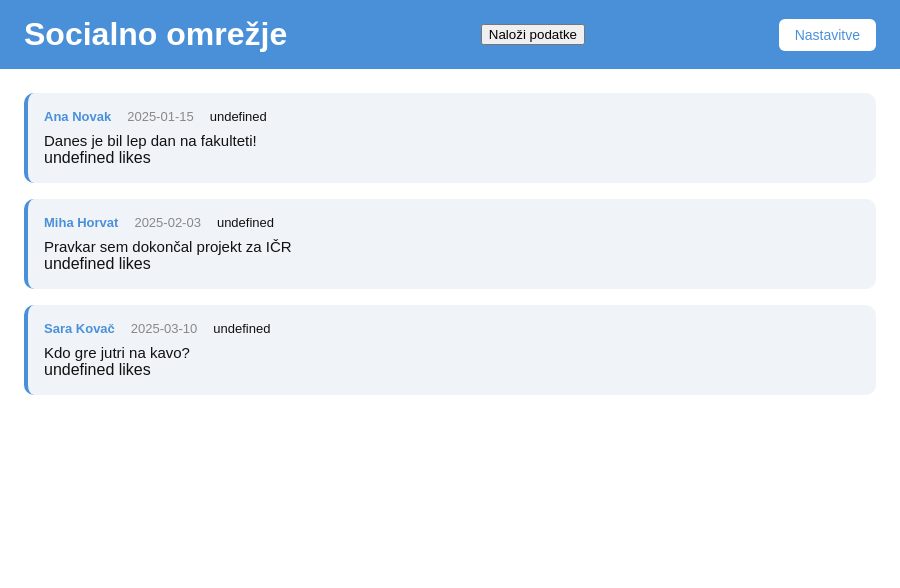
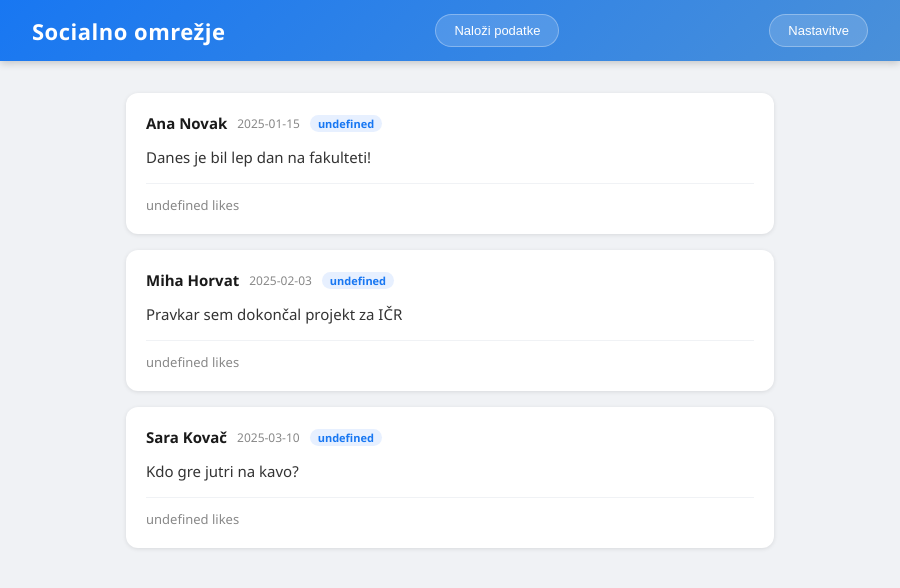
Before and after one commit to TilenBrunec/electron, an Electron app: page pages/index.html in a window 900 px wide. Drawn offline with Linux system fonts and the light colour scheme; no server answers.

Commit message:
naloga 7

```diff
--- a/lastFile.txt
+++ b/lastFile.txt
@@ -1 +1 @@
-C:\Users\diablo\OneDrive - Univerza v Mariboru\Namizje\3LETNIK\IČR\electron\data\objave2.json
+C:\Users\diablo\OneDrive - Univerza v Mariboru\Namizje\3LETNIK\IČR\electron\data\objave.json
--- a/pages/index.html
+++ b/pages/index.html
@@ -13,7 +13,8 @@
     <button id="btn-settings">Nastavitve</button>
   </header>
 
-  <main id="posts-container">
+   <main>
+    <div id="posts-container"></div>
   </main>
 
   <script src="renderer.js"></script>
--- a/styles/dark.css
+++ b/styles/dark.css
@@ -1,60 +1,152 @@
-body {
-  background-color: #1a1a2e;
-  color: #e0e0e0;
-  font-family: Arial, sans-serif;
+* {
+  box-sizing: border-box;
   margin: 0;
   padding: 0;
 }
 
+body {
+  background-color: #18191a;
+  color: #e4e6eb;
+  font-family: 'Segoe UI', Arial, sans-serif;
+  min-height: 100vh;
+}
+
 header {
-  background-color: #16213e;
-  color: #e0e0e0;
-  padding: 16px 24px;
+  background: linear-gradient(135deg, #242526, #3a3b3c);
+  color: #e4e6eb;
+  padding: 14px 32px;
   display: flex;
   justify-content: space-between;
   align-items: center;
+  box-shadow: 0 2px 8px rgba(0,0,0,0.4);
+  position: sticky;
+  top: 0;
+  z-index: 100;
 }
 
-header h1 { margin: 0; }
+.header-left {
+  display: flex;
+  align-items: center;
+  gap: 12px;
+}
 
-#btn-settings {
-  background: #0f3460;
-  color: #e0e0e0;
-  border: none;
-  padding: 8px 16px;
-  border-radius: 6px;
+.logo { font-size: 28px; }
+
+header h1 {
+  font-size: 22px;
+  font-weight: 700;
+}
+
+.header-right {
+  display: flex;
+  gap: 10px;
+}
+
+header button {
+  background: rgba(255,255,255,0.1);
+  color: #e4e6eb;
+  border: 1px solid rgba(255,255,255,0.2);
+  padding: 8px 18px;
+  border-radius: 20px;
   cursor: pointer;
-  font-size: 14px;
+  font-size: 13px;
+  font-weight: 500;
+  transition: background 0.2s;
+}
+
+header button:hover {
+  background: rgba(255,255,255,0.2);
+}
+
+main {
+  max-width: 680px;
+  margin: 32px auto;
+  padding: 0 16px;
 }
 
 #posts-container {
-  padding: 24px;
   display: flex;
   flex-direction: column;
   gap: 16px;
 }
 
 .objava {
-  background: #16213e;
-  border-radius: 10px;
-  padding: 16px;
-  border-left: 4px solid #e94560;
+  background: #242526;
+  border-radius: 12px;
+  padding: 20px;
+  box-shadow: 0 1px 4px rgba(0,0,0,0.3);
+  transition: box-shadow 0.2s;
+}
+
+.objava:hover {
+  box-shadow: 0 4px 12px rgba(0,0,0,0.5);
 }
 
 .objava-header {
   display: flex;
-  gap: 16px;
-  margin-bottom: 8px;
+  align-items: center;
+  gap: 10px;
+  margin-bottom: 12px;
+}
+
+.avatar {
+  width: 42px;
+  height: 42px;
+  border-radius: 50%;
+  background: linear-gradient(135deg, #3a3b3c, #4a4b4c);
+  color: #e4e6eb;
+  display: flex;
+  align-items: center;
+  justify-content: center;
+  font-weight: 700;
+  font-size: 16px;
+  flex-shrink: 0;
+}
+
+.objava-info { flex: 1; }
+
+.avtor {
+  font-weight: 700;
+  color: #e4e6eb;
+  font-size: 15px;
+  display: block;
+}
+
+.meta {
+  display: flex;
+  gap: 8px;
+  margin-top: 2px;
+}
+
+.datum {
+  color: #888;
+  font-size: 12px;
+}
+
+.kategorija {
+  background: #263951;
+  color: #4a90d9;
+  padding: 1px 8px;
+  border-radius: 10px;
+  font-size: 11px;
+  font-weight: 600;
+}
+
+.vsebina {
+  font-size: 15px;
+  line-height: 1.6;
+  color: #ccc;
+  margin-bottom: 14px;
+}
+
+.objava-footer {
+  display: flex;
+  align-items: center;
+  gap: 6px;
+  padding-top: 12px;
+  border-top: 1px solid #3a3b3c;
+  color: #888;
   font-size: 13px;
 }
 
-.avtor { font-weight: bold; color: #e94560; }
-.datum { color: #888; }
-.vidnost {
-  background: #0f3460;
-  padding: 2px 8px;
-  border-radius: 10px;
-  font-size: 12px;
-}
-
-.vsebina { margin: 0; font-size: 15px; }
+.likes-icon { color: #e0245e; font-size: 15px; }
--- a/styles/light.css
+++ b/styles/light.css
@@ -1,60 +1,163 @@
-body {
-  background-color: #ffffff;
-  color: #111111;
-  font-family: Arial, sans-serif;
+* {
+  box-sizing: border-box;
   margin: 0;
   padding: 0;
 }
 
+body {
+  background-color: #f0f2f5;
+  color: #1a1a1a;
+  font-family: 'Segoe UI', Arial, sans-serif;
+  min-height: 100vh;
+}
+
+/* HEADER */
 header {
-  background-color: #4a90d9;
+  background: linear-gradient(135deg, #1877f2, #4a90d9);
   color: white;
-  padding: 16px 24px;
+  padding: 14px 32px;
   display: flex;
   justify-content: space-between;
   align-items: center;
+  box-shadow: 0 2px 8px rgba(0,0,0,0.2);
+  position: sticky;
+  top: 0;
+  z-index: 100;
 }
 
-header h1 { margin: 0; }
-
-#btn-settings {
-  background: white;
-  color: #4a90d9;
-  border: none;
-  padding: 8px 16px;
-  border-radius: 6px;
-  cursor: pointer;
-  font-size: 14px;
+.header-left {
+  display: flex;
+  align-items: center;
+  gap: 12px;
 }
 
+.logo {
+  font-size: 28px;
+}
+
+header h1 {
+  font-size: 22px;
+  font-weight: 700;
+  letter-spacing: 0.5px;
+}
+
+.header-right {
+  display: flex;
+  gap: 10px;
+}
+
+header button {
+  background: rgba(255,255,255,0.15);
+  color: white;
+  border: 1px solid rgba(255,255,255,0.3);
+  padding: 8px 18px;
+  border-radius: 20px;
+  cursor: pointer;
+  font-size: 13px;
+  font-weight: 500;
+  transition: background 0.2s;
+}
+
+header button:hover {
+  background: rgba(255,255,255,0.3);
+}
+
+/* MAIN */
+main {
+  max-width: 680px;
+  margin: 32px auto;
+  padding: 0 16px;
+}
+
+/* OBJAVE */
 #posts-container {
-  padding: 24px;
   display: flex;
   flex-direction: column;
   gap: 16px;
 }
 
 .objava {
-  background: #f0f4f8;
-  border-radius: 10px;
-  padding: 16px;
-  border-left: 4px solid #4a90d9;
+  background: white;
+  border-radius: 12px;
+  padding: 20px;
+  box-shadow: 0 1px 4px rgba(0,0,0,0.1);
+  transition: box-shadow 0.2s;
+}
+
+.objava:hover {
+  box-shadow: 0 4px 12px rgba(0,0,0,0.15);
 }
 
 .objava-header {
   display: flex;
-  gap: 16px;
-  margin-bottom: 8px;
+  align-items: center;
+  gap: 10px;
+  margin-bottom: 12px;
+}
+
+.avatar {
+  width: 42px;
+  height: 42px;
+  border-radius: 50%;
+  background: linear-gradient(135deg, #1877f2, #4a90d9);
+  color: white;
+  display: flex;
+  align-items: center;
+  justify-content: center;
+  font-weight: 700;
+  font-size: 16px;
+  flex-shrink: 0;
+}
+
+.objava-info {
+  flex: 1;
+}
+
+.avtor {
+  font-weight: 700;
+  color: #1a1a1a;
+  font-size: 15px;
+  display: block;
+}
+
+.meta {
+  display: flex;
+  gap: 8px;
+  margin-top: 2px;
+}
+
+.datum {
+  color: #888;
+  font-size: 12px;
+}
+
+.kategorija {
+  background: #e7f0ff;
+  color: #1877f2;
+  padding: 1px 8px;
+  border-radius: 10px;
+  font-size: 11px;
+  font-weight: 600;
+}
+
+.vsebina {
+  font-size: 15px;
+  line-height: 1.6;
+  color: #333;
+  margin-bottom: 14px;
+}
+
+.objava-footer {
+  display: flex;
+  align-items: center;
+  gap: 6px;
+  padding-top: 12px;
+  border-top: 1px solid #f0f2f5;
+  color: #888;
   font-size: 13px;
 }
 
-.avtor { font-weight: bold; color: #4a90d9; }
-.datum { color: #888; }
-.vidnost {
-  background: #d0e8ff;
-  padding: 2px 8px;
-  border-radius: 10px;
-  font-size: 12px;
+.likes-icon {
+  color: #e0245e;
+  font-size: 15px;
 }
-
-.vsebina { margin: 0; font-size: 15px; }
```
Also changed, not shown: main.js (+30 -2 lines).
